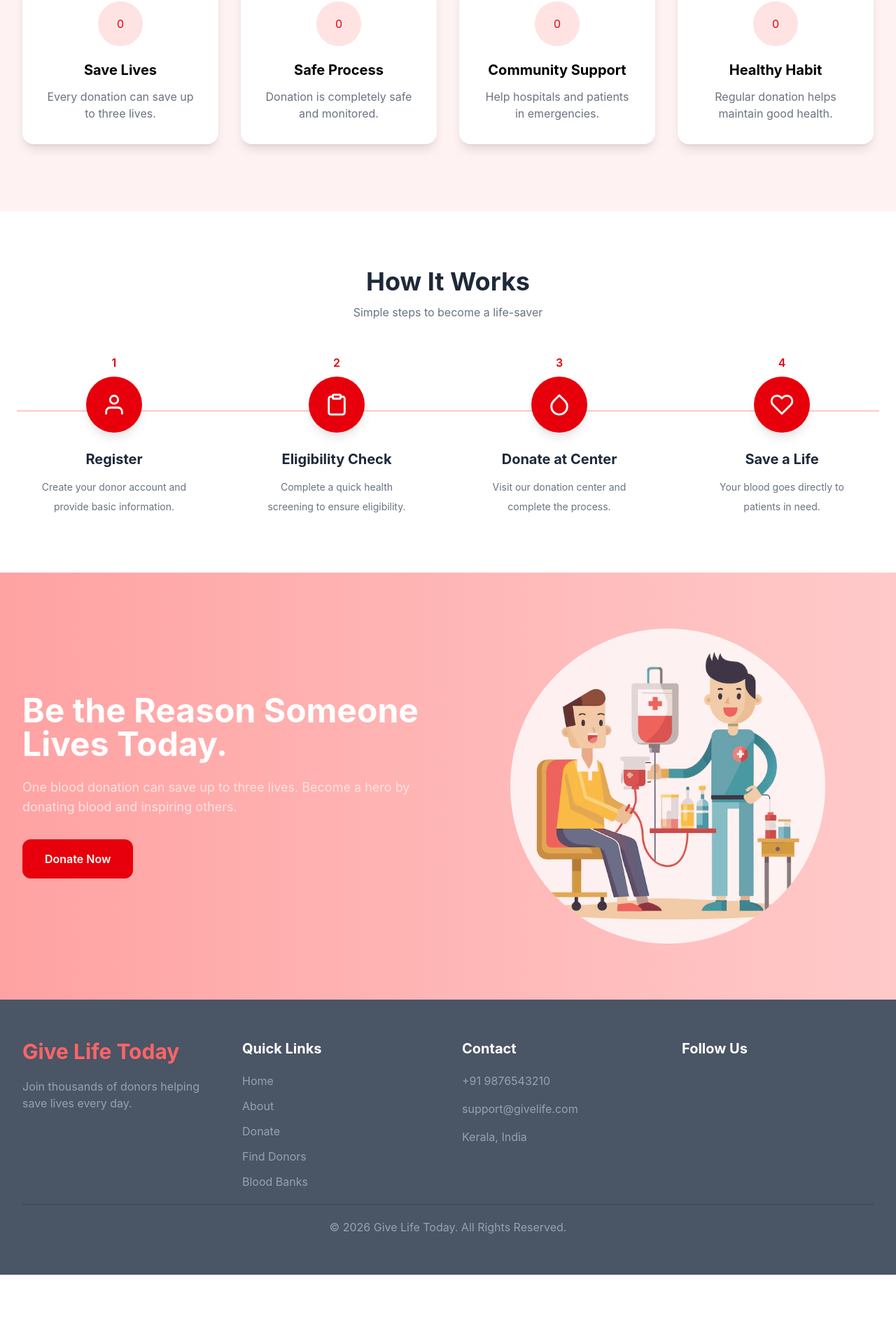
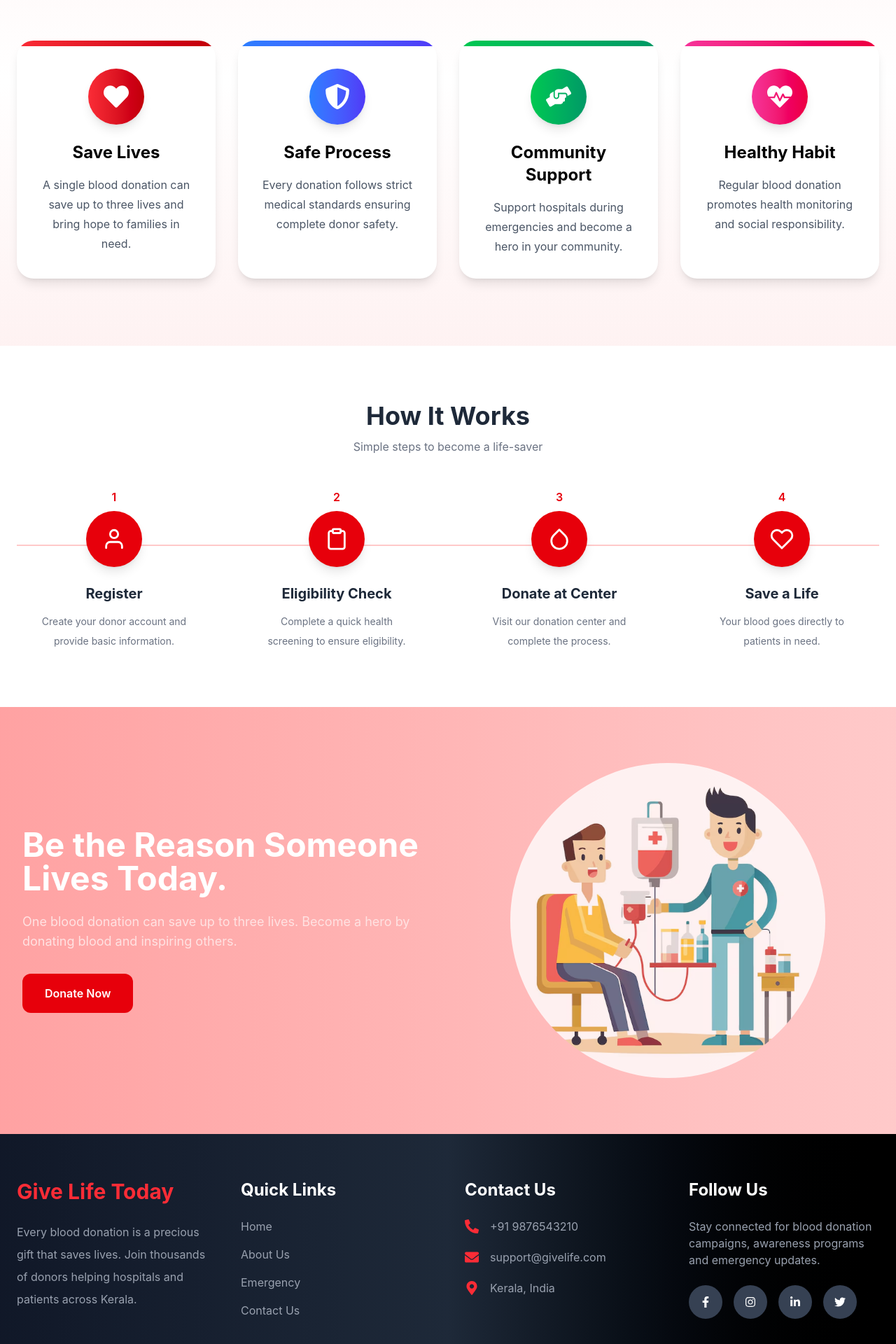
Before and after one commit to sruthyarun/BloodDonation, a React (Vite) app: page / in a window 1280 px wide. Shown: the part 1560-3480 px from the top of the page at 70% size. Before the commit the page ends 3381 px from the top, so only its background shows below. Built offline with nearby package versions, Linux system fonts and the light colour scheme.

Commit message:
correction

```diff
--- a/src/components/Footer.jsx
+++ b/src/components/Footer.jsx
@@ -1,62 +1,186 @@
+import {
+    FaFacebookF,
+    FaInstagram,
+    FaLinkedinIn,
+    FaTwitter,
+    FaPhoneAlt,
+    FaEnvelope,
+    FaMapMarkerAlt,
+    FaTint,
+    FaHeart,
+} from "react-icons/fa";
+import { Link, useNavigate } from "react-router-dom";
 
 function Footer() {
+    const navigate = useNavigate();
+
     return (
-        <footer className="bg-gray-600 text-white">
-            <div className="max-w-7xl mx-auto px-8 py-14">
-                <div className="grid lg:grid-cols-4 gap-10">
+        <footer className="bg-gradient-to-r from-gray-900 via-gray-800 to-black text-white">
+
+            <div className="max-w-7xl mx-auto px-6 py-16">
+
+                <div className="grid lg:grid-cols-4 md:grid-cols-2 gap-12">
+
+                    {/* Logo */}
+
                     <div>
-                        <h2 className="text-3xl font-bold text-red-400">
-                            Give Life Today
-                        </h2>
-                        <p className="text-gray-400 mt-5">
-                            Join thousands of donors helping save lives every day.
+
+                        <div className="flex items-center gap-3">
+
+
+                            <h2 className="text-3xl font-bold text-red-500">
+                                Give Life Today
+                            </h2>
+
+                        </div>
+
+                        <p className="text-gray-400 mt-6 leading-8">
+                            Every blood donation is a precious gift that saves
+                            lives. Join thousands of donors helping hospitals
+                            and patients across Kerala.
                         </p>
+
+
                     </div>
+
+                    {/* Quick Links */}
+
                     <div>
-                        <h3 className="font-bold text-xl">
+
+                        <h3 className="text-2xl font-bold mb-6">
                             Quick Links
                         </h3>
-                        <ul className="space-y-3 mt-5 text-gray-400">
-                            <li>Home</li>
-                            <li>About</li>
-                            <li>Donate</li>
-                            <li>Find Donors</li>
-                            <li>Blood Banks</li>
+
+                        <ul className="space-y-4 text-gray-400">
+
+                            <li>
+                                <Link to="/" className="hover:text-red-500 transition">
+                                    Home
+                                </Link>
+                            </li>
+
+                            <li>
+                                <Link to="/about" className="hover:text-red-500 transition">
+                                    About Us
+                                </Link>
+                            </li>
+
+                            <li>
+                                <Link to="/emergency" className="hover:text-red-500 transition">
+                                    Emergency
+                                </Link>
+                            </li>
+                            <li>
+                                <Link to="/contact" className="hover:text-red-500 transition">
+                                    Contact Us
+                                </Link>
+                            </li>
+
+
+
                         </ul>
+
                     </div>
+
+                    {/* Contact */}
+
                     <div>
-                        <h3 className="font-bold text-xl">
-                            Contact
+
+                        <h3 className="text-2xl font-bold mb-6">
+                            Contact Us
                         </h3>
-                        <div className="space-y-4 mt-5 text-gray-400">
-                            <p className="flex items-center gap-2">
-                                +91 9876543210
-                            </p>
-                            <p className="flex items-center gap-2">
-                                support@givelife.com
-                            </p>
-                            <p className="flex items-center gap-2">
-                                Kerala, India
-                            </p>
+
+                        <div className="space-y-5">
+
+                            <div className="flex gap-4 items-center">
+
+                                <FaPhoneAlt className="text-red-500 text-xl" />
+
+                                <span className="text-gray-400">
+                                    +91 9876543210
+                                </span>
+
+                            </div>
+
+                            <div className="flex gap-4 items-center">
+
+                                <FaEnvelope className="text-red-500 text-xl" />
+
+                                <span className="text-gray-400">
+                                    support@givelife.com
+                                </span>
+
+                            </div>
+
+                            <div className="flex gap-4 items-center">
+
+                                <FaMapMarkerAlt className="text-red-500 text-xl" />
+
+                                <span className="text-gray-400">
+                                    Kerala, India
+                                </span>
+
+                            </div>
+
                         </div>
+
                     </div>
+
+                    {/* Social */}
+
                     <div>
-                        <h3 className="font-bold text-xl">
+
+                        <h3 className="text-2xl font-bold mb-6">
                             Follow Us
                         </h3>
-                        <div className="flex gap-5 mt-5">
+
+                        <p className="text-gray-400 mb-6">
+                            Stay connected for blood donation campaigns,
+                            awareness programs and emergency updates.
+                        </p>
+
+                        <div className="flex gap-4">
+
+                            <a
+                                href="#"
+                                className="w-12 h-12 rounded-full bg-gray-700 hover:bg-red-600 flex items-center justify-center transition"
+                            >
+                                <FaFacebookF />
+                            </a>
+
+                            <a
+                                href="#"
+                                className="w-12 h-12 rounded-full bg-gray-700 hover:bg-pink-600 flex items-center justify-center transition"
+                            >
+                                <FaInstagram />
+                            </a>
+
+                            <a
+                                href="#"
+                                className="w-12 h-12 rounded-full bg-gray-700 hover:bg-blue-600 flex items-center justify-center transition"
+                            >
+                                <FaLinkedinIn />
+                            </a>
+
+                            <a
+                                href="#"
+                                className="w-12 h-12 rounded-full bg-gray-700 hover:bg-sky-500 flex items-center justify-center transition"
+                            >
+                                <FaTwitter />
+                            </a>
+
                         </div>
+
+
+
                     </div>
+
+
+
                 </div>
-                <hr className="border-gray-700 my-5" />
-                <p className="text-center text-gray-400">
-                    © 2026 Give Life Today. All Rights Reserved.
-                </p>
+            </div >
 
-            </div>
-
-        </footer>
-
+        </footer >
     );
 }
 
--- a/src/components/WhyDonate.jsx
+++ b/src/components/WhyDonate.jsx
@@ -1,60 +1,109 @@
+import {
+    FaHeart,
+    FaShieldAlt,
+    FaHandsHelping,
+    FaHeartbeat,
+    FaArrowRight,
+} from "react-icons/fa";
+import { useNavigate } from "react-router-dom";
+
+function WhyDonate() {
+    const navigate = useNavigate();
 
     const data = [
         {
-        icon: 0,
+            icon: <FaHeart />,
             title: "Save Lives",
-        text: "Every donation can save up to three lives."
+            text: "A single blood donation can save up to three lives and bring hope to families in need.",
+            color: "from-red-500 to-red-700",
         },
         {
-        icon: 0,
+            icon: <FaShieldAlt />,
             title: "Safe Process",
-        text: "Donation is completely safe and monitored."
+            text: "Every donation follows strict medical standards ensuring complete donor safety.",
+            color: "from-blue-500 to-indigo-600",
         },
         {
-        icon: 0,
+            icon: <FaHandsHelping />,
             title: "Community Support",
-        text: "Help hospitals and patients in emergencies."
+            text: "Support hospitals during emergencies and become a hero in your community.",
+            color: "from-green-500 to-emerald-600",
         },
         {
-        icon: 0,
+            icon: <FaHeartbeat />,
             title: "Healthy Habit",
-        text: "Regular donation helps maintain good health."
-    }
+            text: "Regular blood donation promotes health monitoring and social responsibility.",
+            color: "from-pink-500 to-rose-600",
+        },
     ];
 
-function WhyDonate() {
     return (
-        <section className="py-24 bg-red-50">
-            <div className="max-w-7xl mx-auto px-8">
-                <h2 className="text-4xl font-bold text-center">
+        <section className="py-24 bg-gradient-to-b from-red-50 via-white to-red-50">
+
+            <div className="max-w-7xl mx-auto px-6">
+
+                {/* Heading */}
+
+                <div className="text-center">
+
+                    <span className="text-red-600 font-semibold uppercase tracking-widest">
+                        Why Choose Us
+                    </span>
+
+                    <h2 className="text-5xl font-extrabold text-gray-800 mt-3">
                         Why Donate Blood?
                     </h2>
-                <p className="text-gray-500 text-center mt-4">
-                    Every drop counts. Your kindness gives someone another chance to live.
+
+                    <p className="text-gray-600 mt-5 max-w-3xl mx-auto text-lg">
+                        Every blood donation is a priceless gift that saves
+                        lives, supports hospitals, and strengthens communities.
                     </p>
-                <div className="grid lg:grid-cols-4 md:grid-cols-2 gap-8 mt-14">
+
+                </div>
+
+                {/* Cards */}
+
+                <div className="grid lg:grid-cols-4 md:grid-cols-2 gap-8 mt-16">
+
                     {data.map((item, index) => (
+
                         <div
                             key={index}
-                            className="bg-white rounded-2xl shadow-lg p-8 text-center hover:-translate-y-3 transition duration-300"
+                            className="group bg-white rounded-3xl shadow-lg hover:shadow-2xl hover:-translate-y-3 transition-all duration-300 overflow-hidden"
                         >
-                            <div className="w-16 h-16 mx-auto rounded-full bg-red-100 flex items-center justify-center text-red-600">
+
+                            <div className={`h-2 bg-gradient-to-r ${item.color}`}></div>
+
+                            <div className="p-8 text-center">
+
+                                <div
+                                    className={`w-20 h-20 mx-auto rounded-full bg-gradient-to-r ${item.color} text-white flex items-center justify-center text-4xl shadow-lg group-hover:scale-110 transition`}
+                                >
                                     {item.icon}
                                 </div>
 
-                            <h3 className="text-xl font-bold mt-5">
+                                <h3 className="text-2xl font-bold mt-6">
                                     {item.title}
                                 </h3>
 
-                            <p className="text-gray-500 mt-3">
+                                <p className="text-gray-600 mt-4 leading-7">
                                     {item.text}
                                 </p>
 
                             </div>
+
+                        </div>
+
                     ))}
+
                 </div>
+
+
+
             </div>
+
         </section>
     );
 }
+
 export default WhyDonate;
```
Lines whose indentation alone changed are shown as unchanged.
